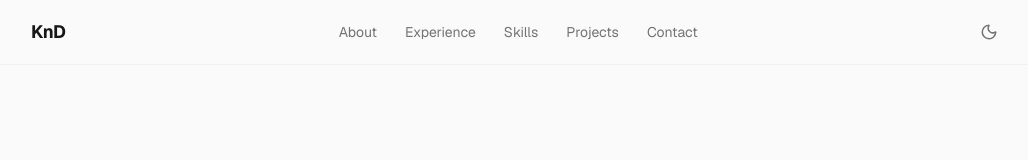
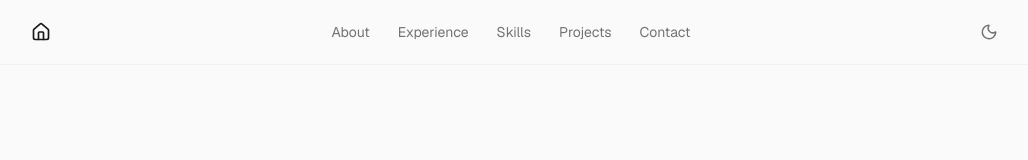
Before and after one commit to KnD0715/portfolio, a Next.js app: page / in a window 1280 px wide. Shown: the top 160 px of the page, without its empty margins (121-1149 px from the left). Built offline with nearby package versions, Linux system fonts and the light colour scheme.

Commit message:
design: 헤더 로고를 집 아이콘으로 교체 및 클릭 시 상단 스크롤

```diff
--- a/src/components/layout/Header.tsx
+++ b/src/components/layout/Header.tsx
@@ -2,7 +2,7 @@
 
 import { useState } from "react";
 import Link from "next/link";
-import { Menu, X } from "lucide-react";
+import { Menu, X, House } from "lucide-react";
 import { cn } from "@/lib/utils";
 import { NAV_ITEMS } from "@/lib/constants";
 import { ThemeToggle } from "./ThemeToggle";
@@ -25,9 +25,10 @@ export function Header() {
       <nav className="mx-auto flex h-16 max-w-5xl items-center justify-between px-6">
         <Link
           href="/"
+          onClick={() => window.scrollTo({ top: 0, behavior: "smooth" })}
           className="text-lg font-bold tracking-tight text-foreground"
         >
-          KnD
+          <House size={20} />
         </Link>
 
         {/* Desktop Navigation */}
```
